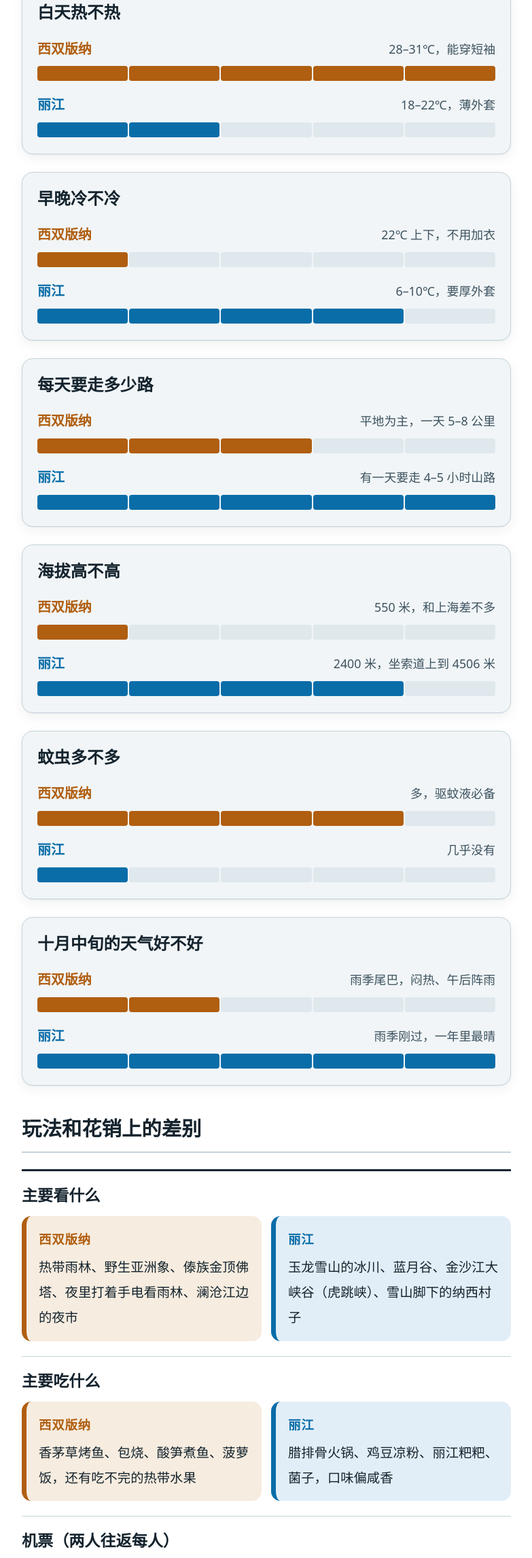
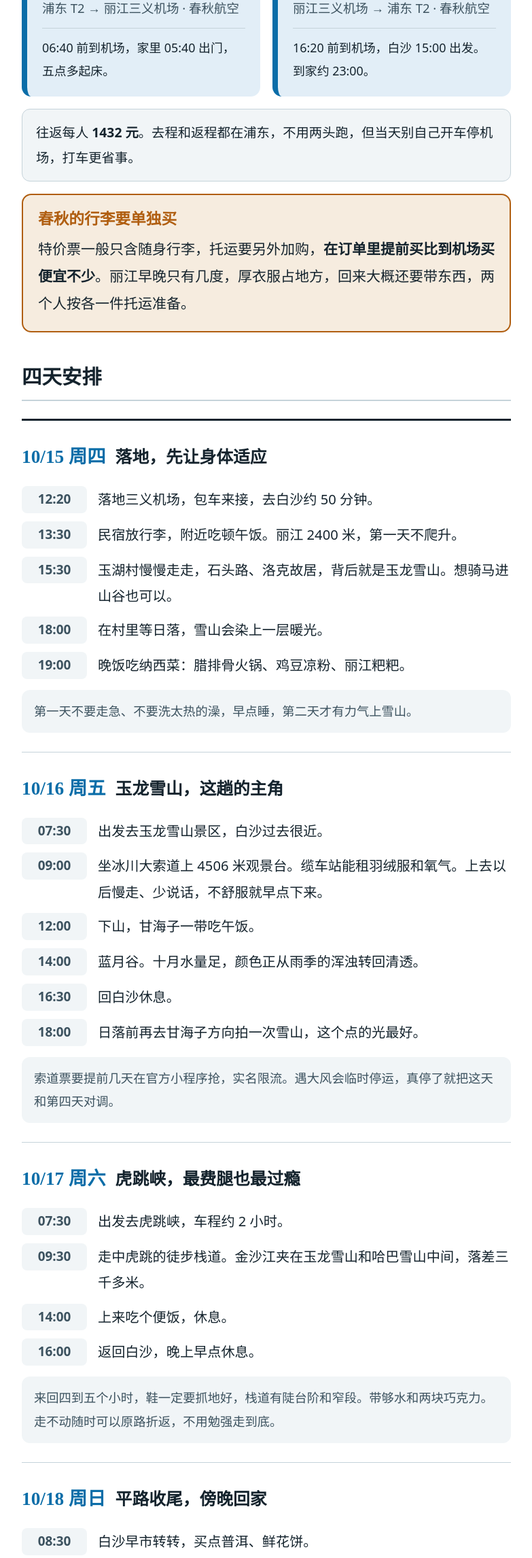
Before and after one commit to Claudiaresearch/travel, a plain HTML site: page index.html in a window 1280 px wide. Shown: the part 508-2800 px from the top of the page at 68% size, without its empty margins (248-1031 px from the left). Drawn offline with Linux system fonts and the light colour scheme.

Commit message:
Add files via upload

```diff
--- a/index.html
+++ b/index.html
@@ -3,8 +3,8 @@
 <head>
 <meta charset="utf-8">
 <meta name="viewport" content="width=device-width, initial-scale=1, viewport-fit=cover">
-<meta name="description" content="10月15-18日西双版纳和丽江的逐项对比">
-<title>版纳还是丽江</title>
+<meta name="description" content="2026年10月15-18日丽江四天行程">
+<title>丽江四天</title>
 <link rel="preconnect" href="https://fonts.gstatic.com" crossorigin>
 <link rel="stylesheet" href="https://fonts.googleapis.com/css2?family=Noto+Serif+SC:wght@500;700&display=swap">
 <style>
@@ -17,122 +17,99 @@
     --ink-2:#3c525f;
     --line:#c5d3da;
     --line-strong:#9fb3bd;
-    /* 两地配色（已做色盲可辨性校验） */
-    --bna:#B05E10;
-    --bna-soft:#f6ecdf;
-    --lj:#0A6DA8;
-    --lj-soft:#e2eef7;
+    --snow:#0A6DA8;        /* 雪山蓝 */
+    --snow-soft:#e2eef7;
+    --gold:#B05E10;        /* 日照金山 */
+    --gold-soft:#f6ecdf;
     --shadow: 0 1px 2px rgba(20,35,45,.06), 0 6px 18px rgba(20,35,45,.06);
   }
   @media (prefers-color-scheme: dark){
     :root:not([data-theme="light"]){
-      --ground:#0f171c;
-      --surface:#18242b;
-      --surface-2:#2a3b44;
-      --ink:#eaf1f4;
-      --ink-2:#b2c4cd;
-      --line:#31454e;
-      --line-strong:#4a6572;
-      --bna:#C07E2E;
-      --bna-soft:#2b2015;
-      --lj:#3AA0CF;
-      --lj-soft:#122c3a;
+      --ground:#0f171c; --surface:#18242b; --surface-2:#2a3b44;
+      --ink:#eaf1f4; --ink-2:#b2c4cd; --line:#31454e; --line-strong:#4a6572;
+      --snow:#3AA0CF; --snow-soft:#122c3a; --gold:#C07E2E; --gold-soft:#2b2015;
       --shadow:none;
     }
   }
   :root[data-theme="dark"]{
-    --ground:#0f171c;
-    --surface:#18242b;
-    --surface-2:#2a3b44;
-    --ink:#eaf1f4;
-    --ink-2:#b2c4cd;
-    --line:#31454e;
-    --line-strong:#4a6572;
-    --bna:#C07E2E;
-    --bna-soft:#2b2015;
-    --lj:#3AA0CF;
-    --lj-soft:#122c3a;
+    --ground:#0f171c; --surface:#18242b; --surface-2:#2a3b44;
+    --ink:#eaf1f4; --ink-2:#b2c4cd; --line:#31454e; --line-strong:#4a6572;
+    --snow:#3AA0CF; --snow-soft:#122c3a; --gold:#C07E2E; --gold-soft:#2b2015;
     --shadow:none;
   }
 
   *{box-sizing:border-box}
-  body{
-    margin:0;background:var(--ground);color:var(--ink);
+  body{margin:0;background:var(--ground);color:var(--ink);
     font-family:"PingFang SC","Hiragino Sans GB","Microsoft YaHei","Source Han Sans SC",system-ui,sans-serif;
-    font-size:var(--base);line-height:1.9;-webkit-text-size-adjust:100%;
-  }
+    font-size:var(--base);line-height:1.9;-webkit-text-size-adjust:100%}
   .wrap{max-width:760px;margin:0 auto;padding-inline:20px;padding-block:0 72px}
   h1,h2,h3{font-family:"Noto Serif SC","Songti SC","SimSun",serif;text-wrap:balance;line-height:1.4;margin:0}
   p{margin:0}
+  strong{font-weight:700}
 
-  /* 顶部字号 */
   .topbar{display:flex;align-items:center;justify-content:space-between;gap:16px;flex-wrap:wrap;padding-block:18px 0}
   .brandline{font-size:.78em;letter-spacing:.16em;color:var(--ink-2)}
   .fs{display:flex;align-items:center;gap:8px;font-size:.78em;color:var(--ink-2)}
   .fs button{font:inherit;font-family:inherit;min-width:52px;min-height:44px;padding:0 12px;
     border:1.5px solid var(--line-strong);border-radius:10px;background:var(--ground);color:var(--ink);cursor:pointer}
   .fs button[aria-pressed="true"]{background:var(--ink);border-color:var(--ink);color:var(--ground)}
-  .fs button:focus-visible{outline:3px solid var(--lj);outline-offset:2px}
+  .fs button:focus-visible{outline:3px solid var(--gold);outline-offset:2px}
 
   header.hero{padding-block:22px 30px;border-bottom:3px solid var(--ink);margin-bottom:34px}
   header.hero h1{font-size:2em;font-weight:700}
   .sub{margin-top:12px;font-size:1.02em;color:var(--ink-2)}
 
-  /* 图例 */
-  .legend{margin-top:22px;display:flex;flex-wrap:wrap;gap:12px}
-  .lg{display:flex;align-items:center;gap:10px;padding:10px 16px;border-radius:12px;border:2px solid;font-weight:700;font-size:.92em}
-  .lg.b{border-color:var(--bna);background:var(--bna-soft);color:var(--ink)}
-  .lg.l{border-color:var(--lj);background:var(--lj-soft);color:var(--ink)}
-  .dot{width:18px;height:18px;border-radius:5px;flex:0 0 auto}
-  .dot.b{background:var(--bna)}
-  .dot.l{background:var(--lj)}
-
-  .howto{margin-top:18px;font-size:.88em;color:var(--ink-2)}
-
-  section{margin-top:44px}
+  section{margin-top:46px}
   h2{font-size:1.4em;font-weight:700;padding-bottom:12px;border-bottom:2px solid var(--line)}
 
-  /* 打分项 */
-  .dims{margin-top:24px;display:flex;flex-direction:column;gap:26px}
-  .dim{background:var(--surface);border:1.5px solid var(--line);border-radius:16px;padding:22px 22px 24px;box-shadow:var(--shadow)}
-  .dim h3{font-size:1.16em;font-weight:700}
-  .bars{margin-top:16px;display:flex;flex-direction:column;gap:16px}
-  .bar .head{display:flex;justify-content:space-between;align-items:baseline;gap:12px;flex-wrap:wrap}
-  .bar .who{font-weight:700;font-size:.95em}
-  .bar.b .who{color:var(--bna)}
-  .bar.l .who{color:var(--lj)}
-  .bar .val{font-size:.85em;color:var(--ink-2);font-variant-numeric:tabular-nums}
-  .cells{margin-top:7px;display:flex;gap:2px;height:22px}
-  .cell{flex:1;border-radius:4px;background:var(--surface-2)}
-  .bar.b .cell.on{background:var(--bna)}
-  .bar.l .cell.on{background:var(--lj)}
+  /* 航班 */
+  .flights{margin-top:24px;display:grid;grid-template-columns:1fr 1fr;gap:18px}
+  .fl{background:var(--snow-soft);border-left:8px solid var(--snow);border-radius:14px;padding:20px 22px}
+  .fl .when{font-size:.82em;font-weight:700;letter-spacing:.06em;color:var(--snow)}
+  .fl .time{margin-top:8px;font-size:1.5em;font-weight:700;font-variant-numeric:tabular-nums;
+    font-family:"Noto Serif SC",serif;line-height:1.3}
+  .fl .where{margin-top:6px;font-size:.88em;color:var(--ink-2)}
+  .fl .extra{margin-top:12px;padding-top:12px;border-top:1.5px solid var(--line);font-size:.85em}
+  .price{margin-top:18px;padding:16px 20px;border-radius:12px;background:var(--surface);border:1.5px solid var(--line);font-size:.92em}
 
-  /* 文字对比项 */
-  .facts{margin-top:24px;display:flex;flex-direction:column;gap:22px}
-  .fact{border-top:1.5px solid var(--line);padding-top:20px}
-  .fact:first-child{border-top:3px solid var(--ink)}
-  .fact h3{font-size:1.1em;font-weight:700}
-  .two{margin-top:14px;display:grid;grid-template-columns:1fr 1fr;gap:14px}
-  .box{border-radius:14px;padding:16px 18px;border-left:7px solid}
-  .box.b{border-color:var(--bna);background:var(--bna-soft)}
-  .box.l{border-color:var(--lj);background:var(--lj-soft)}
-  .box .name{font-weight:700;font-size:.88em;letter-spacing:.04em}
-  .box.b .name{color:var(--bna)}
-  .box.l .name{color:var(--lj)}
-  .box .txt{margin-top:6px;font-size:.92em}
+  .warn{margin-top:18px;padding:20px 22px;border-radius:14px;background:var(--gold-soft);border:2px solid var(--gold)}
+  .warn h3{font-size:1.08em;color:var(--gold);margin-bottom:8px}
 
-  .pick{margin-top:44px;padding:26px;border-radius:16px;background:var(--surface);border:3px solid var(--ink)}
-  .pick h2{border:0;padding:0;font-size:1.35em}
-  .pick .line{margin-top:16px;display:grid;grid-template-columns:auto 1fr;gap:14px;align-items:start}
-  .pick .k{font-weight:700;padding:2px 12px;border-radius:999px;font-size:.8em;white-space:nowrap;line-height:1.9;color:var(--ground)}
-  .pick .k.b{background:var(--bna)}
-  .pick .k.l{background:var(--lj)}
+  /* 每日 */
+  .days{margin-top:26px;display:flex;flex-direction:column;gap:0}
+  .day{padding-block:28px;border-top:1.5px solid var(--line)}
+  .day:first-child{border-top:3px solid var(--ink)}
+  .day:last-child{border-bottom:1.5px solid var(--line)}
+  .dhead{display:flex;align-items:baseline;gap:14px;flex-wrap:wrap}
+  .ddate{font-family:"Noto Serif SC",serif;font-size:1.3em;font-weight:700;color:var(--snow)}
+  .day h3{font-size:1.18em;font-weight:700}
+  .sched{margin-top:16px;display:flex;flex-direction:column;gap:12px}
+  .slot{display:grid;grid-template-columns:96px 1fr;gap:16px;align-items:start}
+  .slot .t{font-variant-numeric:tabular-nums;font-weight:700;font-size:.9em;color:var(--ink-2);
+    background:var(--surface);border-radius:8px;padding:2px 10px;text-align:center}
+  .slot .d{font-size:.96em}
+  .tip{margin-top:16px;padding:14px 18px;border-radius:12px;background:var(--surface);font-size:.87em;color:var(--ink-2)}
 
-  footer{margin-top:44px;padding-top:22px;border-top:1.5px solid var(--line);color:var(--ink-2);font-size:.82em}
+  /* 清单 */
+  ol.todo{margin:26px 0 0;padding:0;list-style:none;display:flex;flex-direction:column;gap:18px}
+  ol.todo li{display:grid;grid-template-columns:auto 1fr;gap:16px;align-items:start;
+    padding:20px 22px;background:var(--surface);border-radius:14px;border:1.5px solid var(--line)}
+  ol.todo .n{width:42px;height:42px;border-radius:12px;background:var(--snow);color:#fff;
+    display:flex;align-items:center;justify-content:center;font-weight:700;font-size:.9em;font-variant-numeric:tabular-nums}
+  ol.todo b{display:block;font-size:1.04em}
+  ol.todo span{display:block;margin-top:4px;color:var(--ink-2);font-size:.92em}
 
-  @media (max-width:460px){
-    .two{grid-template-columns:1fr}
-    .dim{padding:18px}
+  .packs{margin-top:24px;display:grid;grid-template-columns:1fr 1fr;gap:18px}
+  .pack{background:var(--surface);border:1.5px solid var(--line);border-radius:14px;padding:20px 22px;box-shadow:var(--shadow)}
+  .pack h3{font-size:1.08em;font-weight:700;margin-bottom:10px}
+  .pack ul{margin:0;padding-left:1.2em;font-size:.93em}
+  .pack li{margin-top:6px}
+
+  footer{margin-top:48px;padding-top:22px;border-top:1.5px solid var(--line);color:var(--ink-2);font-size:.82em}
+
+  @media (max-width:520px){
+    .flights,.packs{grid-template-columns:1fr}
+    .slot{grid-template-columns:84px 1fr;gap:12px}
   }
 </style>
 </head>
@@ -142,7 +119,7 @@
 <div class="wrap">
 
   <div class="topbar">
-    <div class="brandline">10 月 15 日 – 18 日 · 四天 · 两个人</div>
+    <div class="brandline">2026 年 10 月 15 – 18 日 · 上海 ⇄ 丽江 · 两个人</div>
     <div class="fs">
       <span>字号</span>
       <button type="button" data-size="19" aria-pressed="false">小</button>
@@ -152,102 +129,85 @@
   </div>
 
   <header class="hero">
-    <h1>版纳还是丽江</h1>
-    <p class="sub">同样的日子、同样的天数、机票也差不多，就看想过哪一种四天。</p>
-
-    <div class="legend">
-      <span class="lg b"><span class="dot b"></span>西双版纳</span>
-      <span class="lg l"><span class="dot l"></span>丽江</span>
-    </div>
-    <p class="howto">下面每一项都有五个格子，<strong>格子越多，程度越高</strong>。橙色是版纳，蓝色是丽江。</p>
+    <h1>丽江四天</h1>
+    <p class="sub">住在雪山脚下的白沙，不进古城。一天上雪山，一天走峡谷，头尾两天轻松。</p>
   </header>
 
   <section>
-    <h2>身体感受上的差别</h2>
+    <h2>机票（已定）</h2>
 
-    <div class="dims">
+    <div class="flights">
+      <div class="fl">
+        <div class="when">去程 · 10 月 15 日 周四</div>
+        <div class="time">08:35 → 12:20</div>
+        <div class="where">浦东 T2 → 丽江三义机场 · 春秋航空</div>
+        <div class="extra">06:40 前到机场，家里 05:40 出门，五点多起床。</div>
+      </div>
+      <div class="fl">
+        <div class="when">返程 · 10 月 18 日 周日</div>
+        <div class="time">18:20 → 21:50</div>
+        <div class="where">丽江三义机场 → 浦东 T2 · 春秋航空</div>
+        <div class="extra">16:20 前到机场，白沙 15:00 出发。到家约 23:00。</div>
+      </div>
+    </div>
 
-      <div class="dim">
-        <h3>白天热不热</h3>
-        <div class="bars">
-          <div class="bar b">
-            <div class="head"><span class="who">西双版纳</span><span class="val">28–31℃，能穿短袖</span></div>
-            <div class="cells"><i class="cell on"></i><i class="cell on"></i><i class="cell on"></i><i class="cell on"></i><i class="cell on"></i></div>
-          </div>
-          <div class="bar l">
-            <div class="head"><span class="who">丽江</span><span class="val">18–22℃，薄外套</span></div>
-            <div class="cells"><i class="cell on"></i><i class="cell on"></i><i class="cell"></i><i class="cell"></i><i class="cell"></i></div>
-          </div>
+    <p class="price">往返每人 <strong>1432 元</strong>。去程和返程都在浦东，不用两头跑，但当天别自己开车停机场，打车更省事。</p>
+
+    <div class="warn">
+      <h3>春秋的行李要单独买</h3>
+      <p>特价票一般只含随身行李，托运要另外加购，<strong>在订单里提前买比到机场买便宜不少</strong>。丽江早晚只有几度，厚衣服占地方，回来大概还要带东西，两个人按各一件托运准备。</p>
+    </div>
+  </section>
+
+  <section>
+    <h2>四天安排</h2>
+
+    <div class="days">
+
+      <div class="day">
+        <div class="dhead"><span class="ddate">10/15 周四</span><h3>落地，先让身体适应</h3></div>
+        <div class="sched">
+          <div class="slot"><span class="t">12:20</span><span class="d">落地三义机场，包车来接，去白沙约 50 分钟。</span></div>
+          <div class="slot"><span class="t">13:30</span><span class="d">民宿放行李，附近吃顿午饭。丽江 2400 米，第一天不爬升。</span></div>
+          <div class="slot"><span class="t">15:30</span><span class="d">玉湖村慢慢走走，石头路、洛克故居，背后就是玉龙雪山。想骑马进山谷也可以。</span></div>
+          <div class="slot"><span class="t">18:00</span><span class="d">在村里等日落，雪山会染上一层暖光。</span></div>
+          <div class="slot"><span class="t">19:00</span><span class="d">晚饭吃纳西菜：腊排骨火锅、鸡豆凉粉、丽江粑粑。</span></div>
         </div>
+        <p class="tip">第一天不要走急、不要洗太热的澡，早点睡，第二天才有力气上雪山。</p>
       </div>
 
-      <div class="dim">
-        <h3>早晚冷不冷</h3>
-        <div class="bars">
-          <div class="bar b">
-            <div class="head"><span class="who">西双版纳</span><span class="val">22℃ 上下，不用加衣</span></div>
-            <div class="cells"><i class="cell on"></i><i class="cell"></i><i class="cell"></i><i class="cell"></i><i class="cell"></i></div>
-          </div>
-          <div class="bar l">
-            <div class="head"><span class="who">丽江</span><span class="val">6–10℃，要厚外套</span></div>
-            <div class="cells"><i class="cell on"></i><i class="cell on"></i><i class="cell on"></i><i class="cell on"></i><i class="cell"></i></div>
-          </div>
+      <div class="day">
+        <div class="dhead"><span class="ddate">10/16 周五</span><h3>玉龙雪山，这趟的主角</h3></div>
+        <div class="sched">
+          <div class="slot"><span class="t">07:30</span><span class="d">出发去玉龙雪山景区，白沙过去很近。</span></div>
+          <div class="slot"><span class="t">09:00</span><span class="d">坐冰川大索道上 4506 米观景台。缆车站能租羽绒服和氧气。上去以后慢走、少说话，不舒服就早点下来。</span></div>
+          <div class="slot"><span class="t">12:00</span><span class="d">下山，甘海子一带吃午饭。</span></div>
+          <div class="slot"><span class="t">14:00</span><span class="d">蓝月谷。十月水量足，颜色正从雨季的浑浊转回清透。</span></div>
+          <div class="slot"><span class="t">16:30</span><span class="d">回白沙休息。</span></div>
+          <div class="slot"><span class="t">18:00</span><span class="d">日落前再去甘海子方向拍一次雪山，这个点的光最好。</span></div>
         </div>
+        <p class="tip">索道票要提前几天在官方小程序抢，实名限流。遇大风会临时停运，真停了就把这天和第四天对调。</p>
       </div>
 
-      <div class="dim">
-        <h3>每天要走多少路</h3>
-        <div class="bars">
-          <div class="bar b">
-            <div class="head"><span class="who">西双版纳</span><span class="val">平地为主，一天 5–8 公里</span></div>
-            <div class="cells"><i class="cell on"></i><i class="cell on"></i><i class="cell on"></i><i class="cell"></i><i class="cell"></i></div>
-          </div>
-          <div class="bar l">
-            <div class="head"><span class="who">丽江</span><span class="val">有一天要走 4–5 小时山路</span></div>
-            <div class="cells"><i class="cell on"></i><i class="cell on"></i><i class="cell on"></i><i class="cell on"></i><i class="cell on"></i></div>
-          </div>
+      <div class="day">
+        <div class="dhead"><span class="ddate">10/17 周六</span><h3>虎跳峡，最费腿也最过瘾</h3></div>
+        <div class="sched">
+          <div class="slot"><span class="t">07:30</span><span class="d">出发去虎跳峡，车程约 2 小时。</span></div>
+          <div class="slot"><span class="t">09:30</span><span class="d">走中虎跳的徒步栈道。金沙江夹在玉龙雪山和哈巴雪山中间，落差三千多米。</span></div>
+          <div class="slot"><span class="t">14:00</span><span class="d">上来吃个便饭，休息。</span></div>
+          <div class="slot"><span class="t">16:00</span><span class="d">返回白沙，晚上早点休息。</span></div>
         </div>
+        <p class="tip">来回四到五个小时，鞋一定要抓地好，栈道有陡台阶和窄段。带够水和两块巧克力。走不动随时可以原路折返，不用勉强走到底。</p>
       </div>
 
-      <div class="dim">
-        <h3>海拔高不高</h3>
-        <div class="bars">
-          <div class="bar b">
-            <div class="head"><span class="who">西双版纳</span><span class="val">550 米，和上海差不多</span></div>
-            <div class="cells"><i class="cell on"></i><i class="cell"></i><i class="cell"></i><i class="cell"></i><i class="cell"></i></div>
-          </div>
-          <div class="bar l">
-            <div class="head"><span class="who">丽江</span><span class="val">2400 米，坐索道上到 4506 米</span></div>
-            <div class="cells"><i class="cell on"></i><i class="cell on"></i><i class="cell on"></i><i class="cell on"></i><i class="cell"></i></div>
-          </div>
-        </div>
-      </div>
-
-      <div class="dim">
-        <h3>蚊虫多不多</h3>
-        <div class="bars">
-          <div class="bar b">
-            <div class="head"><span class="who">西双版纳</span><span class="val">多，驱蚊液必备</span></div>
-            <div class="cells"><i class="cell on"></i><i class="cell on"></i><i class="cell on"></i><i class="cell on"></i><i class="cell"></i></div>
-          </div>
-          <div class="bar l">
-            <div class="head"><span class="who">丽江</span><span class="val">几乎没有</span></div>
-            <div class="cells"><i class="cell on"></i><i class="cell"></i><i class="cell"></i><i class="cell"></i><i class="cell"></i></div>
-          </div>
-        </div>
-      </div>
-
-      <div class="dim">
-        <h3>十月中旬的天气好不好</h3>
-        <div class="bars">
-          <div class="bar b">
-            <div class="head"><span class="who">西双版纳</span><span class="val">雨季尾巴，闷热、午后阵雨</span></div>
-            <div class="cells"><i class="cell on"></i><i class="cell on"></i><i class="cell"></i><i class="cell"></i><i class="cell"></i></div>
-          </div>
-          <div class="bar l">
-            <div class="head"><span class="who">丽江</span><span class="val">雨季刚过，一年里最晴</span></div>
-            <div class="cells"><i class="cell on"></i><i class="cell on"></i><i class="cell on"></i><i class="cell on"></i><i class="cell on"></i></div>
-          </div>
+      <div class="day">
+        <div class="dhead"><span class="ddate">10/18 周日</span><h3>平路收尾，傍晚回家</h3></div>
+        <div class="sched">
+          <div class="slot"><span class="t">08:30</span><span class="d">白沙早市转转，买点普洱、鲜花饼。</span></div>
+          <div class="slot"><span class="t">10:00</span><span class="d">拉市海或文笔海环湖走一圈，全程平路，不累。</span></div>
+          <div class="slot"><span class="t">13:00</span><span class="d">回民宿吃午饭、收拾行李。</span></div>
+          <div class="slot"><span class="t">15:00</span><span class="d">出发去机场。</span></div>
+          <div class="slot"><span class="t">18:20</span><span class="d">起飞，21:50 落浦东。</span></div>
         </div>
       </div>
 
@@ -255,75 +215,41 @@
   </section>
 
   <section>
-    <h2>玩法和花销上的差别</h2>
+    <h2>出发前要订的四件事</h2>
+    <ol class="todo">
+      <li><div class="n">1</div><div><b>托运行李</b><span>在春秋的订单里提前加购，去程返程都要。</span></div></li>
+      <li><div class="n">2</div><div><b>玉龙雪山大索道票</b><span>官方小程序实名抢票，提前三到五天。留意当天风力预报。</span></div></li>
+      <li><div class="n">3</div><div><b>住宿</b><span>白沙或玉湖村的民宿，三晚。选带院子、能看到雪山的，别订大研古城里的。</span></div></li>
+      <li><div class="n">4</div><div><b>包车</b><span>四天包车最省心，日均大约四百到六百。虎跳峡那天尤其需要，比拼车灵活得多。</span></div></li>
+    </ol>
+  </section>
 
-    <div class="facts">
-
-      <div class="fact">
-        <h3>主要看什么</h3>
-        <div class="two">
-          <div class="box b"><div class="name">西双版纳</div><div class="txt">热带雨林、野生亚洲象、傣族金顶佛塔、夜里打着手电看雨林、澜沧江边的夜市</div></div>
-          <div class="box l"><div class="name">丽江</div><div class="txt">玉龙雪山的冰川、蓝月谷、金沙江大峡谷（虎跳峡）、雪山脚下的纳西村子</div></div>
-        </div>
+  <section>
+    <h2>带什么</h2>
+    <div class="packs">
+      <div class="pack">
+        <h3>衣服（白天 18–22℃，早晚 6–10℃，山顶零下）</h3>
+        <ul>
+          <li>薄羽绒或厚外套，早晚和山顶都要穿</li>
+          <li>里面用可脱的薄毛衣打底，白天热了好脱</li>
+          <li>抓地好的徒步鞋，虎跳峡那天全靠它</li>
+          <li>帽子和围巾，山顶风大</li>
+        </ul>
       </div>
-
-      <div class="fact">
-        <h3>主要吃什么</h3>
-        <div class="two">
-          <div class="box b"><div class="name">西双版纳</div><div class="txt">香茅草烤鱼、包烧、酸笋煮鱼、菠萝饭，还有吃不完的热带水果</div></div>
-          <div class="box l"><div class="name">丽江</div><div class="txt">腊排骨火锅、鸡豆凉粉、丽江粑粑、菌子，口味偏咸香</div></div>
-        </div>
+      <div class="pack">
+        <h3>别忘了</h3>
+        <ul>
+          <li>高倍防晒，高原紫外线很强，比上海厉害得多</li>
+          <li>润唇膏和面霜，干燥</li>
+          <li>保温杯，多喝水能缓解高原反应</li>
+          <li>常用药、身份证、充电宝</li>
+        </ul>
       </div>
-
-      <div class="fact">
-        <h3>机票（两人往返每人）</h3>
-        <div class="two">
-          <div class="box b"><div class="name">西双版纳</div><div class="txt">1279 元</div></div>
-          <div class="box l"><div class="name">丽江</div><div class="txt">1364 元，只贵 85 元</div></div>
-        </div>
-      </div>
-
-      <div class="fact">
-        <h3>出发那天几点起床</h3>
-        <div class="two">
-          <div class="box b"><div class="name">西双版纳</div><div class="txt">六点的飞机，凌晨三点半就要出门</div></div>
-          <div class="box l"><div class="name">丽江</div><div class="txt">四点起（东航），或者多花 68 元换成春秋，六点半起就行</div></div>
-        </div>
-      </div>
-
-      <div class="fact">
-        <h3>回来那天几点到家</h3>
-        <div class="two">
-          <div class="box b"><div class="name">西双版纳</div><div class="txt">夜里十一点五十五落虹桥，到家差不多凌晨一点</div></div>
-          <div class="box l"><div class="name">丽江</div><div class="txt">晚上九点五十落浦东，到家十点半左右</div></div>
-        </div>
-      </div>
-
-      <div class="fact">
-        <h3>用哪个机场</h3>
-        <div class="two">
-          <div class="box b"><div class="name">西双版纳</div><div class="txt">去浦东、回虹桥，两个机场不一样，不方便停车</div></div>
-          <div class="box l"><div class="name">丽江</div><div class="txt">去和回都在浦东</div></div>
-        </div>
-      </div>
-
     </div>
   </section>
 
-  <div class="pick">
-    <h2>那到底选哪个</h2>
-    <div class="line">
-      <span class="k b">选版纳</span>
-      <p>想暖和、想松快、想吃，每天走走停停，不想爬山也不想受冻。缺点是十月还闷热、有蚊子、回来那天要熬到后半夜。</p>
-    </div>
-    <div class="line">
-      <span class="k l">选丽江</span>
-      <p>想看真正的大雪山和大峡谷，愿意多走路、早晚穿厚一点。十月的丽江是一年里天气最好的时候，来回时间也比版纳舒服。</p>
-    </div>
-  </div>
-
   <footer>
-    <p>机票价格是 9 月 20 日查到的，会变动。格子的多少是按体感估的，用来快速比较，不是精确数据。</p>
+    <p>索道、门票的价格以官方小程序为准。天气有变的话，第二天和第四天可以整天对调，不影响其他安排。</p>
   </footer>
 </div>
 
```
